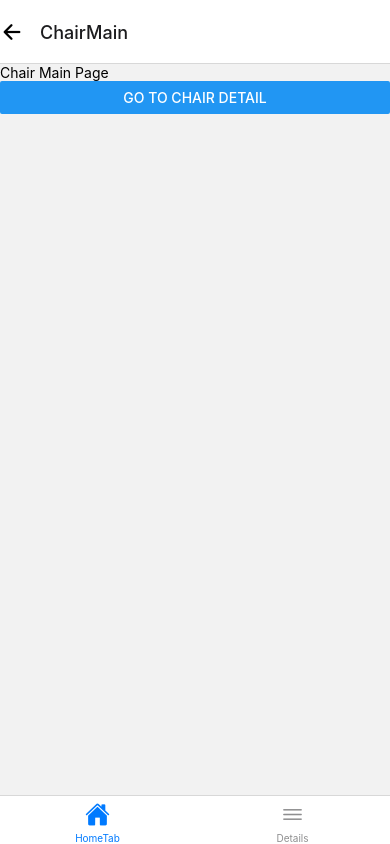
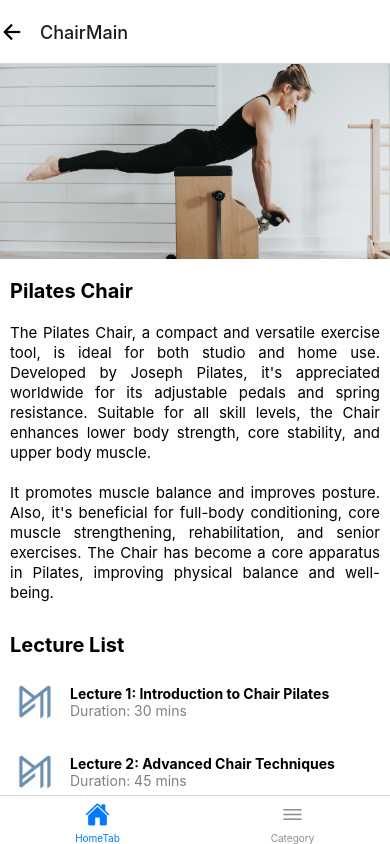
Before and after one commit to bggbr/react-native, a React Native app: screen /Chair in a window 390 px wide. Built offline with nearby package versions, Linux system fonts and the light colour scheme.

Commit message:
체어 메인 페이지 구현

```diff
--- a/App.tsx
+++ b/App.tsx
@@ -12,7 +12,7 @@ type RootStackParamList = {
 
 import Chair from './src/components/chair/Chair';
 import HomeScreen from './src/components/HomeScreen';
-import DetailsScreen from './src/components/DetailScreen';
+import DetailsScreen from './src/components/CategoryScreen';
 import Ionicons from 'react-native-vector-icons/Ionicons';
 import Barrel from './src/components/barrel/Barrel';
 
@@ -82,7 +82,7 @@ function App() {
           }}
         />
         <Tab.Screen
-          name="Details"
+          name="Category"
           component={DetailsScreen}
           options={{
             headerShown: false,
--- a/src/components/DetailScreen.tsx
+++ b/src/components/CategoryScreen.tsx
@@ -5,12 +5,12 @@ import {Text, TouchableHighlight, View} from 'react-native';
 import {useCallback} from 'react';
 type RootStackParamList = {
   Home: undefined;
-  Details: undefined;
+  Category: undefined;
 };
 
-type DetailsScreenProps = NativeStackScreenProps<ParamListBase, 'Details'>;
+type CategoryScreenProps = NativeStackScreenProps<ParamListBase, 'Category'>;
 
-function DetailsScreen({navigation}: DetailsScreenProps) {
+function CategoryScreen({navigation}: CategoryScreenProps) {
   const onClick = useCallback(() => {
     navigation.navigate('Home');
   }, [navigation]);
@@ -18,10 +18,10 @@ function DetailsScreen({navigation}: DetailsScreenProps) {
   return (
     <View style={{flex: 1, alignItems: 'center', justifyContent: 'center'}}>
       <TouchableHighlight onPress={onClick}>
-        <Text>Details Screen</Text>
+        <Text>Category Screen</Text>
       </TouchableHighlight>
     </View>
   );
 }
 
-export default DetailsScreen;
+export default CategoryScreen;
--- a/src/components/HomeScreen.tsx
+++ b/src/components/HomeScreen.tsx
@@ -14,7 +14,7 @@ import MainNavigation from './common/MainNavigation';
 
 type RootStackParamList = {
   Home: undefined;
-  Details: undefined;
+  Category: undefined;
   Chair: undefined;
   Barrel: undefined;
 };
--- a/src/components/chair/Chair.tsx
+++ b/src/components/chair/Chair.tsx
@@ -2,24 +2,13 @@ import {View, Text, Button, TouchableOpacity} from 'react-native';
 import {createNativeStackNavigator} from '@react-navigation/native-stack';
 import {NativeStackScreenProps} from '@react-navigation/native-stack';
 import ChairDetail from './ChairDetail';
+import ChairMainScreen from './ChairMainScreen';
 const Stack = createNativeStackNavigator();
 import Ionicons from 'react-native-vector-icons/Ionicons';
 
-function ChairMainScreen({navigation}: HomeScreenProps) {
-  return (
-    <View>
-      <Text>Chair Main Page</Text>
-      <Button
-        title="Go to Chair Detail"
-        onPress={() => navigation.navigate('ChairDetail')}
-      />
-    </View>
-  );
-}
-
 type RootStackParamList = {
   Home: undefined;
-  Details: undefined;
+  Category: undefined;
   ChairMain: undefined;
   ChairDetail: undefined;
 };
--- /dev/null
+++ b/src/components/chair/ChairMainScreen.tsx
@@ -0,0 +1,134 @@
+import {
+  View,
+  Text,
+  Button,
+  TouchableOpacity,
+  StyleSheet,
+  Image,
+  Dimensions,
+  ScrollView,
+} from 'react-native';
+import {NativeStackScreenProps} from '@react-navigation/native-stack';
+
+type RootStackParamList = {
+  Home: undefined;
+  Category: undefined;
+  ChairMain: undefined;
+  ChairDetail: undefined;
+};
+
+type HomeScreenProps = NativeStackScreenProps<RootStackParamList>;
+
+function ChairMainScreen({navigation}: HomeScreenProps) {
+  const lectures = [
+    {
+      id: 1,
+      title: 'Lecture 1: Introduction to Chair Pilates',
+      duration: 'Duration: 30 mins',
+    },
+    {
+      id: 2,
+      title: 'Lecture 2: Advanced Chair Techniques',
+      duration: 'Duration: 45 mins',
+    },
+    {
+      id: 3,
+      title: 'Lecture 3: Chair Pilates for Rehabilitation',
+      duration: 'Duration: 40 mins',
+    },
+  ];
+  return (
+    <ScrollView style={styles.container}>
+      <Image
+        source={require('../../../assets/chairmain.jpg')}
+        style={styles.image}
+      />
+      <Text style={styles.header}>Pilates Chair</Text>
+      <Text style={styles.body}>
+        The Pilates Chair, a compact and versatile exercise tool, is ideal for
+        both studio and home use. Developed by Joseph Pilates, it's appreciated
+        worldwide for its adjustable pedals and spring resistance. Suitable for
+        all skill levels, the Chair enhances lower body strength, core
+        stability, and upper body muscle.
+      </Text>
+      <Text style={styles.body}>
+        It promotes muscle balance and improves posture. Also, it's beneficial
+        for full-body conditioning, core muscle strengthening, rehabilitation,
+        and senior exercises. The Chair has become a core apparatus in Pilates,
+        improving physical balance and well-being.
+      </Text>
+      {/*  */}
+
+      <Text style={styles.header}>Lecture List</Text>
+
+      {lectures.map(lecture => (
+        <TouchableOpacity
+          key={lecture.id}
+          style={styles.listItem}
+          onPress={() => navigation.navigate('ChairDetail')}>
+          <Image
+            source={require('../../../assets/logo.png')}
+            style={styles.playButton}
+          />
+          <View style={styles.lectureInfo}>
+            <Text style={styles.lectureTitle}>{lecture.title}</Text>
+            <Text style={styles.lectureDuration}>{lecture.duration}</Text>
+          </View>
+        </TouchableOpacity>
+      ))}
+    </ScrollView>
+  );
+}
+
+const windowWidth = Dimensions.get('window').width;
+
+const styles = StyleSheet.create({
+  listItem: {
+    flexDirection: 'row',
+    alignItems: 'center',
+    margin: 10,
+  },
+  playButton: {
+    width: 50, // 적절한 크기 설정
+    height: 50, // 적절한 크기 설정
+    marginRight: 10,
+  },
+  lectureInfo: {
+    flexDirection: 'column',
+  },
+  lectureTitle: {
+    fontWeight: 'bold',
+    color: '#000',
+  },
+  lectureDuration: {
+    color: 'grey',
+  },
+  container: {
+    // flexDirection: 'column',
+    // alignItems: 'center',
+    backgroundColor: 'white',
+  },
+  image: {
+    width: windowWidth, // 적절한 너비
+    height: windowWidth / 2,
+    // resizeMode: 'contain', // 이미지 비율 유지
+    margin: 0,
+  },
+  header: {
+    fontSize: 20,
+    fontWeight: 'bold',
+    // alignItems: 'center',
+    marginTop: 20,
+    marginBottom: 10,
+    marginLeft: 10,
+    color: '#000',
+  },
+  body: {
+    fontSize: 15,
+    margin: 10,
+    textAlign: 'justify', // 텍스트 정렬
+    lineHeight: 20, // 줄 간격 조정
+  },
+});
+
+export default ChairMainScreen;
```
Also changed, not shown: src/components/common/BottomTab.tsx (+4 -4 lines), assets/chairmain.jpg (added), assets/chairmain.png (added).
